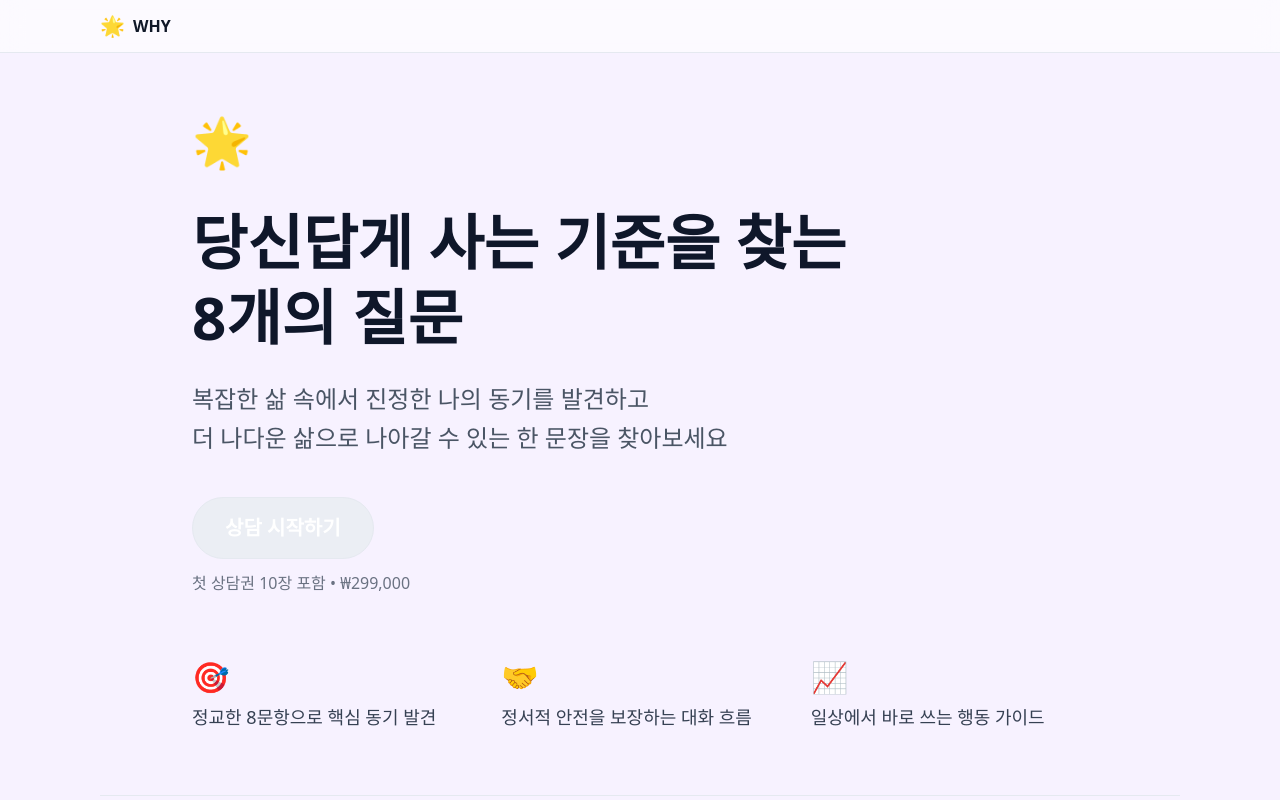
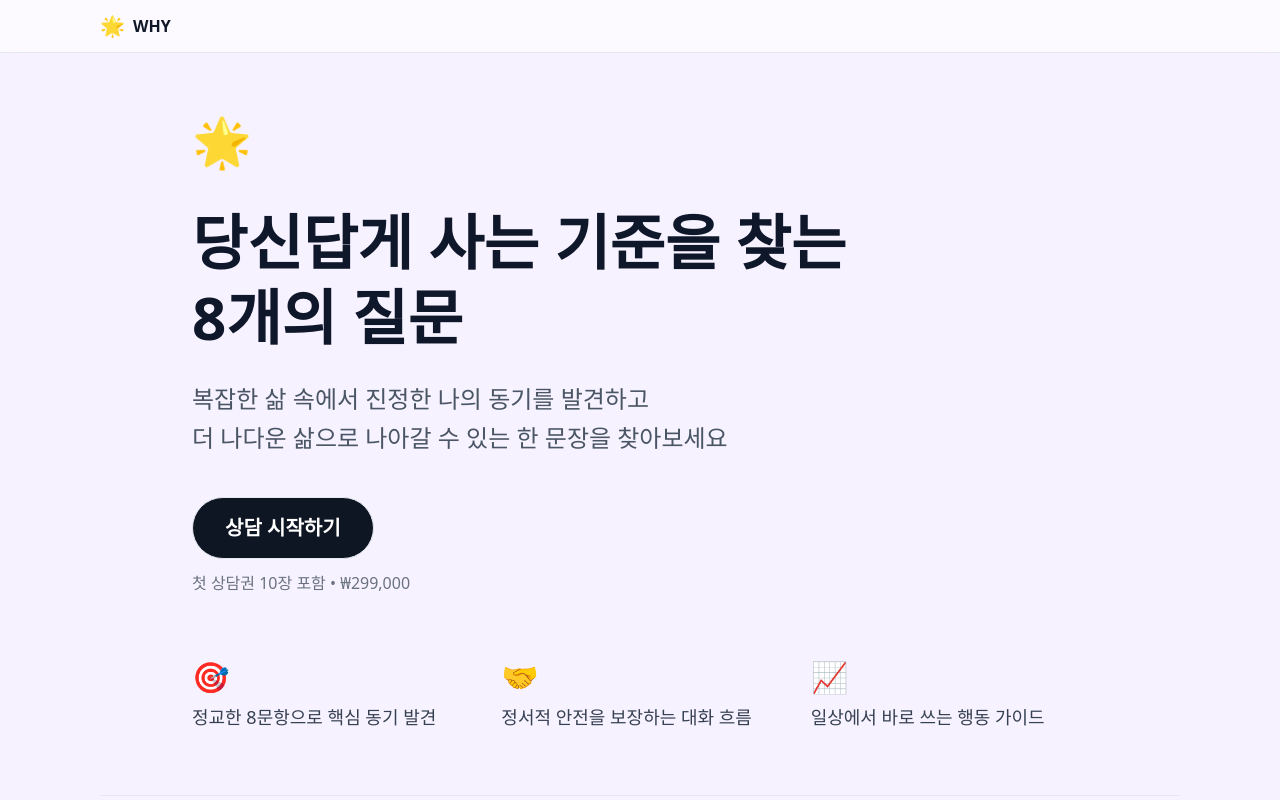
Before and after one commit to terry-U/why-consulting, a Next.js app: page / in a window 1280 px wide. In both pictures the pointer is over the button "상담 시작하기". Shown: the top 800 px of the page. Built offline with nearby package versions, Linux system fonts and the light colour scheme; no server answers.

Commit message:
fix(button): primary(검정) 호버/액티브 톤 유지 보정

```diff
--- a/src/app/globals.css
+++ b/src/app/globals.css
@@ -186,6 +186,9 @@ body {
   }
   .btn:hover { background: color-mix(in srgb, var(--secondary) 85%, white 15%); }
   .btn:active { background: color-mix(in srgb, var(--secondary) 70%, white 30%); }
+  /* Primary buttons keep near-black tone on hover/active */
+  .btn-primary:hover { background: color-mix(in srgb, var(--primary) 90%, black 10%); }
+  .btn-primary:active { background: color-mix(in srgb, var(--primary) 80%, black 20%); }
 
   .btn-primary { background: var(--primary); color: var(--primary-foreground); box-shadow: none; }
   .btn-secondary { background: var(--surface); }
```
